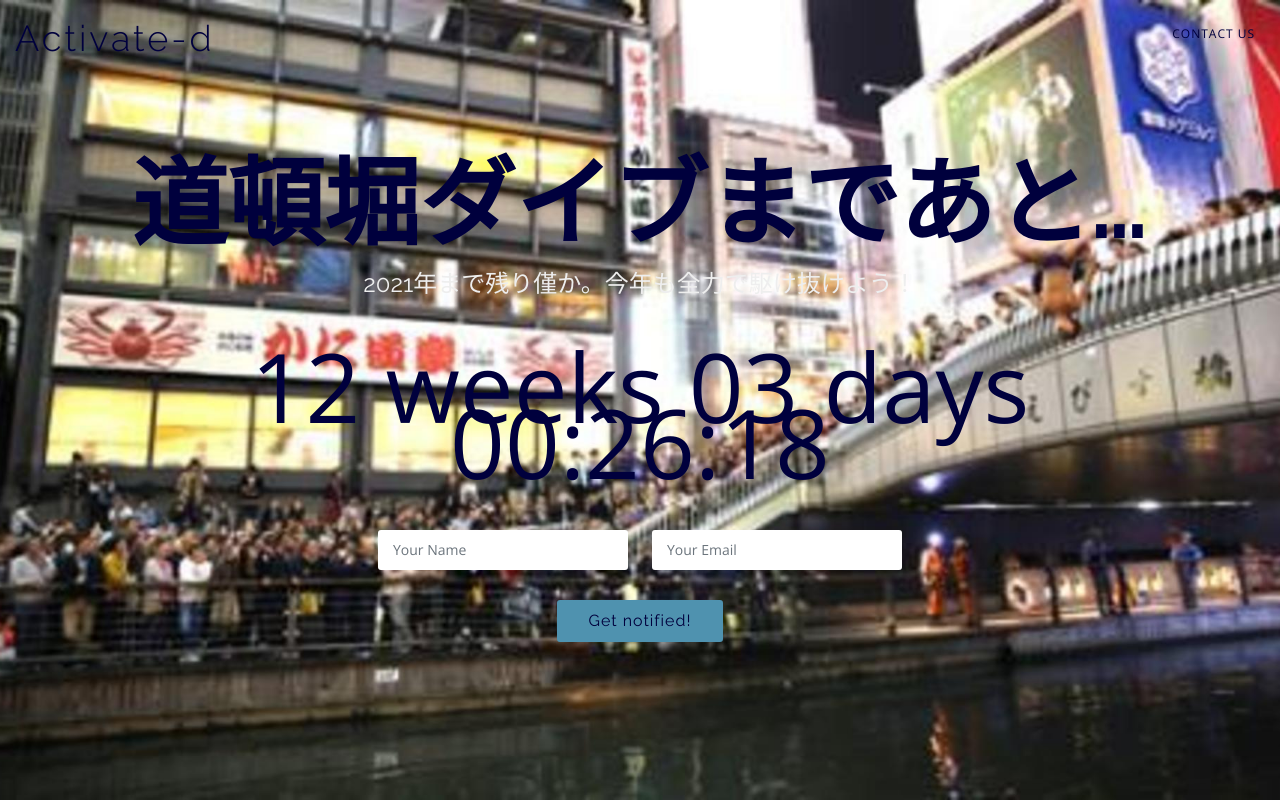
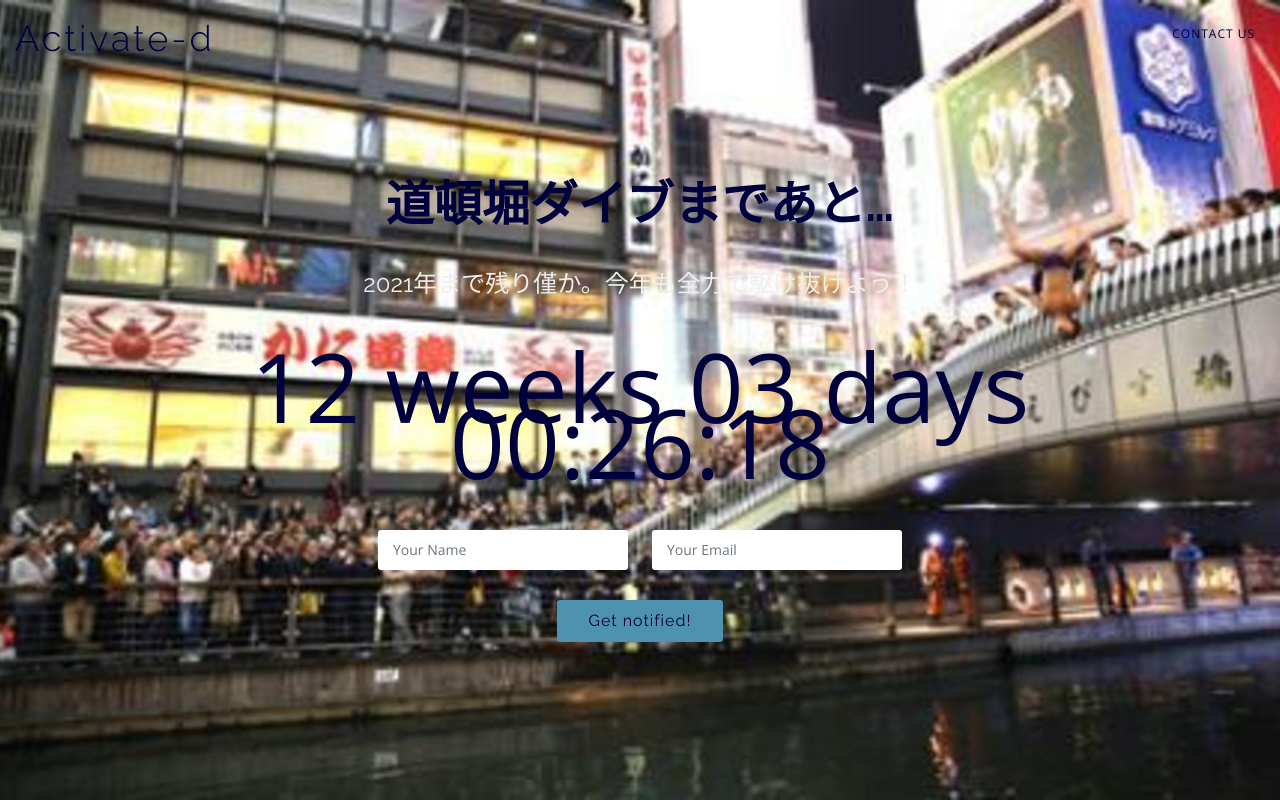
Before and after one commit to takagotch/o2808, a plain HTML site: page index.html in a window 1280 px wide. Shown: the top 802 px of the page. Drawn offline with nearby package versions, Linux system fonts and the light colour scheme.

Commit message:
Update style.css

```diff
--- a/assets/css/style.css
+++ b/assets/css/style.css
@@ -105,7 +105,7 @@ h1, h2, h3, h4, h5, h6, .font-primary {
 
 #hero h1 {
   margin: 0 0 10px 0;
-  font-size: 96px;    /* 48px; */
+  font-size: 48px;
   font-weight: 700;
   line-height: 112px;  /* 56px; */
   text-transform: uppercase;
```
